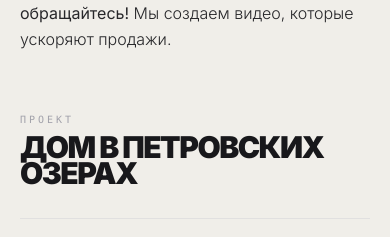
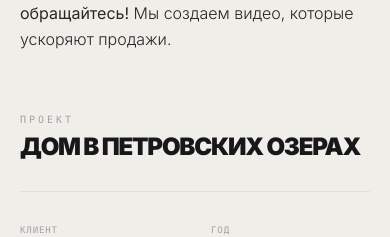
Before and after one commit to gniks256/Prizmaprod_1, a React (Vite) app: page /project/arch-1 in a window 390 px wide. Shown: the part 1780-2017 px from the top of the page. Built offline with nearby package versions, Linux system fonts and the light colour scheme.

Commit message:
fix(ProjectPage): Adjust title text size and word breaking
Resize the project title heading on the Project Page to better fit smaller screens and ensure normal word breaking. This improves readability and visual consistency across devices.

```diff
--- a/components/ProjectPage.tsx
+++ b/components/ProjectPage.tsx
@@ -115,7 +115,7 @@ export const ProjectPage: React.FC = () => {
           <div className="flex flex-col gap-8 md:gap-10">
             <div>
               <p className="text-zinc-400 text-[10px] sm:text-xs font-mono uppercase tracking-[0.3em] mb-2">Проект</p>
-              <h1 className="text-3xl sm:text-4xl md:text-5xl lg:text-6xl font-black uppercase tracking-tighter leading-[0.85] text-zinc-900 break-words">
+              <h1 className="text-2xl sm:text-4xl md:text-5xl lg:text-5xl xl:text-6xl font-black uppercase tracking-tighter leading-none text-zinc-900 break-normal hyphens-none">
                 {project.title}
               </h1>
             </div>
```
